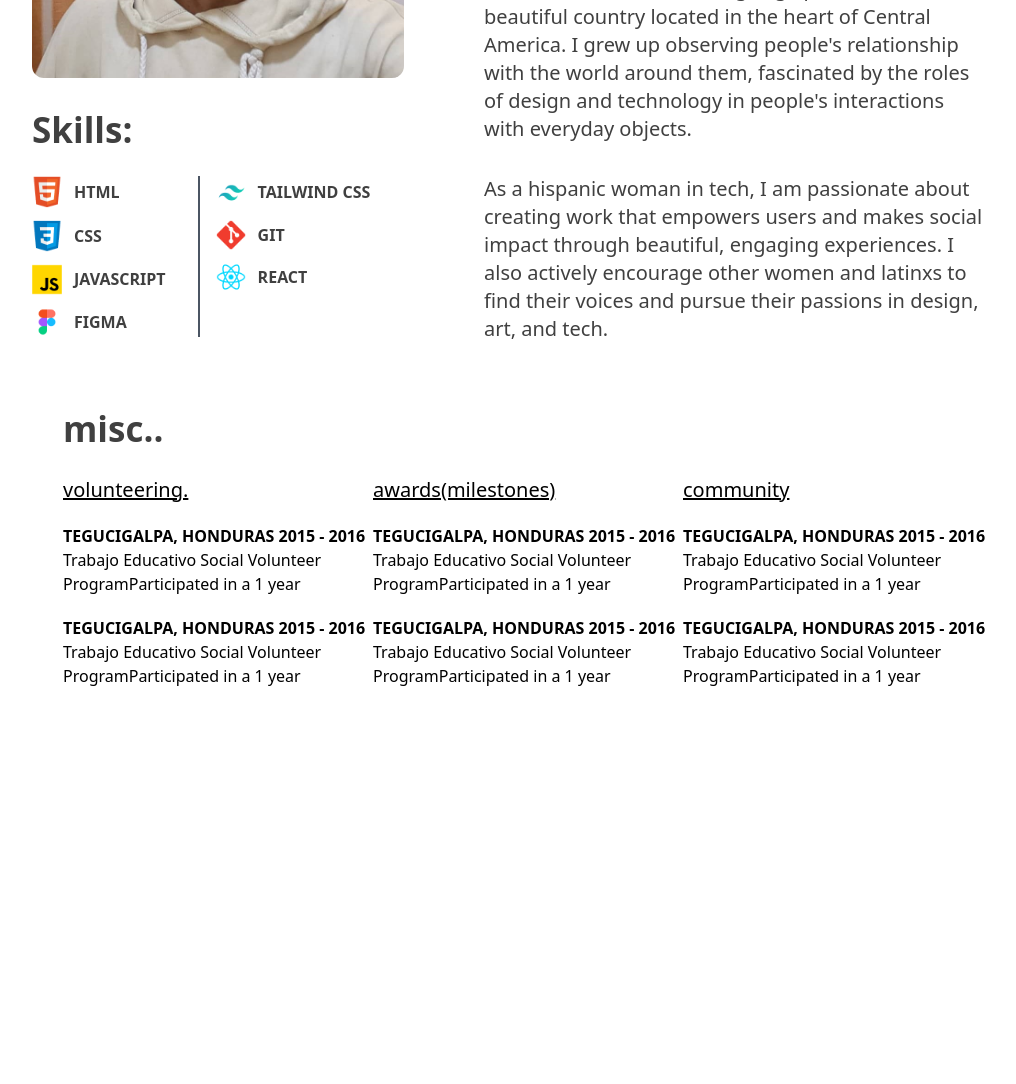
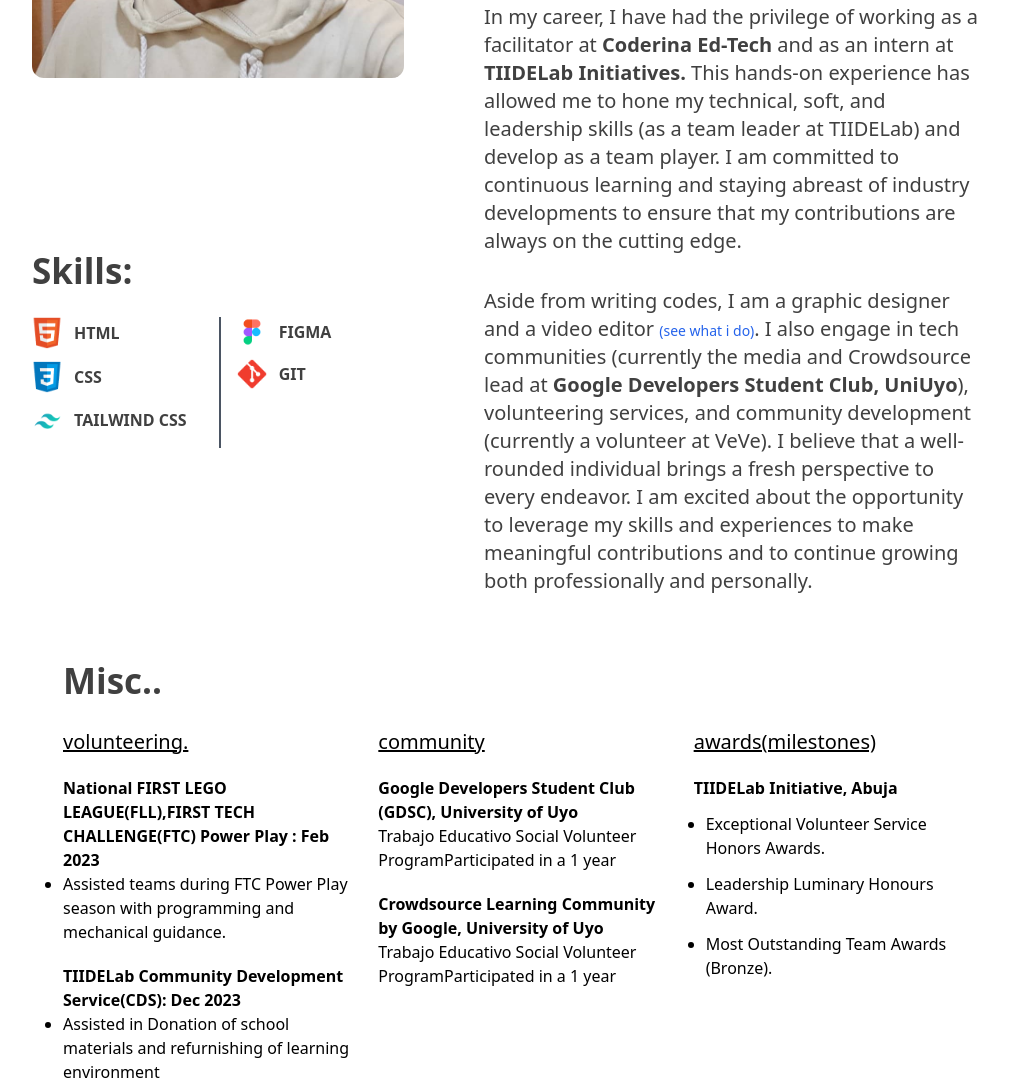
Before and after one commit to hellodivine/portfolio, a website: page html/about.html in a window 1280 px wide. Shown: the part 417-1501 px from the top of the page, without its empty margins (112-1128 px from the left). Before the commit the page ends 1105 px from the top, so only its background shows below. Drawn offline with Linux system fonts and the light colour scheme.

Commit message:
portfolio: currently working on the contents and finishing touches 1.0

```diff
--- a/html/about.html
+++ b/html/about.html
@@ -31,16 +31,17 @@
 
             <div class="text-neutral-700 text-lg sm:text-xl">
                 <p>
-                    I'm an Interaction Designer based in NYC, previously living in     the charming town of Savannah, GA. I recently graduated from the     Savannah College of Art and Design (SCAD).
+                    I'm a front-end developer proficient in <span class="font-semibold">HTML, CSS, and Tailwind CSS framework</span> and also skilled in <span class="font-semibold">UI/UX</span>. I am based in Uyo, Akwa Ibom, Nigeria. I am currently a student at the University of Uyo, with computer science as my major.
                 </p>
 
 
                 <p class="my-8">
-                    I was born and raised     in Tegucigalpa, Honduras, a beautiful country located in the     heart of Central America. I grew up observing people's     relationship with the world around them, fascinated by the roles     of design and technology in people's interactions with everyday     objects.
+                    In my career, I have had the privilege of working as a facilitator at <span class="font-semibold">Coderina Ed-Tech</span> and as an intern at <span class="font-semibold">TIIDELab Initiatives.</span> This hands-on experience has allowed me to hone my technical, soft, and leadership skills (as a team leader at TIIDELab) and develop as a team player. I am committed to continuous learning and staying abreast of industry developments to ensure that my contributions are always on the cutting edge.
+
                 </p>
 
                 <p>
-                        As a hispanic woman in tech, I am passionate about     creating work that empowers users and makes social impact through     beautiful, engaging experiences. I also actively encourage other     women and latinxs to find their voices and pursue their passions     in design, art, and tech.
+                    Aside from writing codes, I am a graphic designer and a video editor <span class="text-blue-600 hover:underline text-sm">(see what i do)</span>. I also engage in tech communities (currently the media and Crowdsource lead at <span class="font-semibold">Google Developers Student Club, UniUyo</span>), volunteering services, and community development (currently a volunteer at VeVe). I believe that a well-rounded individual brings a fresh perspective to every endeavor. I am excited about the opportunity to leverage my skills and experiences to make meaningful contributions and to continue growing both professionally and personally.
                 </p>
             </div>
 
@@ -69,27 +70,31 @@
                             CSS
                         </p>
                     </div>
-                    <div class="flex gap-3 mb-3">
-                        <img src="/asset/logo.png/JAVASCRIPT.png" alt="html" class="w-[30px]">
-                        <p class="my-auto font-semibold text-neutral-700">
-                            JAVASCRIPT
-                        </p>
-                    </div>
-                    <div class="flex gap-3">
-                        <img src="/asset/logo.png/FIGMA.png" alt="html" class="w-[30px]">
-                        <p class="my-auto font-semibold text-neutral-700">
-                            FIGMA
-                        </p>
-                    </div>
-                </div>
 
-                <div class="border-l-2 border-gray-600 pl-4">
                     <div class="flex gap-3 mb-3">
                         <img src="/asset/logo.png/TAILWIND CSS.png" alt="html" class="w-[30px]">
                         <p class="my-auto font-semibold text-neutral-700">
                             TAILWIND CSS
                         </p>
                     </div>
+
+                </div>
+
+                <div class="border-l-2 border-gray-600 pl-4">
+
+                    <div class="flex gap-3 mb-3">
+                        <img src="/asset/logo.png/FIGMA.png" alt="html" class="w-[30px]">
+                        <p class="my-auto font-semibold text-neutral-700">
+                            FIGMA
+                        </p>
+                    </div>
+
+                    <!-- <div class="flex gap-3 mb-3">
+                        <img src="/asset/logo.png/JAVASCRIPT.png" alt="html" class="w-[30px]">
+                        <p class="my-auto font-semibold text-neutral-700">
+                            JAVASCRIPT
+                        </p>
+                    </div> -->
 
                     <div class="flex gap-3 mb-3">
                         <img src="/asset/logo.png/GIT.png" alt="html" class="w-[30px]">
@@ -98,12 +103,12 @@
                         </p>
                     </div>
 
-                    <div class="flex gap-3">
+                    <!-- <div class="flex gap-3">
                         <img src="/asset/logo.png/REACT.png" alt="html" class="w-[30px]">
                         <p class="my-auto font-semibold text-neutral-700">
                             REACT
                         </p>
-                    </div>
+                    </div> -->
                 </div>
             </div>
 
@@ -113,62 +118,65 @@
 
 
         <div class="sm:col-span-2 flex-row mx-auto sm:w-[75%]">
-            <p class=" text-neutral-700 text-[35px] font-black py-5 mt-10 sm:text-left text-center">misc..</p>
+            <p class=" text-neutral-700 text-[35px] font-black py-5 mt-10 sm:text-left text-center">Misc..</p>
 
-            <div class="sm:flex">
+            <div class="sm:flex sm:justify-between space-x-4">
 
-                <div>
+                <div class="sm:flex-1 sm:w-[45%]">
                     <p class="text-xl underline mb-5">volunteering.</p>
 
                     <div class="mb-5">
-                        <p class="text-black text-base font-semibold ">TEGUCIGALPA, HONDURAS 2015 - 2016</p>
+                        <p class="text-black text-base font-semibold ">National FIRST LEGO LEAGUE(FLL),FIRST TECH CHALLENGE(FTC) Power Play : Feb 2023</p>
+
+                        <ul class="list-disc">
+                            <li>Assisted teams during FTC Power Play season with programming and mechanical guidance.</li>
+                        </ul>
+                    </div>
+
+                    <div>
+                        <p class="text-black text-base font-semibold">TIIDELab Community Development Service(CDS): Dec 2023</p>
+
+                        <ul class="list-disc">
+                            <li>Assisted in Donation of school materials and refurnishing of learning environment</li>
+                        </ul>
+                    </div>
+                </div>
+
+                <div class="sm:flex-1 sm:w-[45%]">
+                    <p class="text-xl underline mb-5">community</p>
+
+                    <div class="mb-5">
+                        <p class="text-black text-base font-semibold ">Google Developers Student Club (GDSC), University of Uyo</p>
 
                         <p>Trabajo Educativo Social Volunteer ProgramParticipated in a 1 year </p>
                     </div>
 
                     <div>
-                        <p class="text-black text-base font-semibold">TEGUCIGALPA, HONDURAS 2015 - 2016</p>
+                        <p  class="text-black text-base font-semibold ">Crowdsource Learning Community by Google, University of Uyo</p>
 
                         <p>Trabajo Educativo Social Volunteer ProgramParticipated in a 1 year </p>
                     </div>
                 </div>
 
-
-                <div class="text-right sm:text-left my-12 sm:my-0">
+                <div class="sm:flex-1 sm:w-[45%] text-right sm:text-left my-12 sm:my-0">
                     <p class="text-xl underline mb-5">awards(milestones)</p>
 
                     <div class="mb-5">
-                        <p class="text-black text-base font-semibold ">TEGUCIGALPA, HONDURAS 2015 - 2016</p>
+                        <p class="text-black text-base font-semibold ">TIIDELab Initiative, Abuja </p>
 
-                        <p>Trabajo Educativo Social Volunteer ProgramParticipated in a 1 year </p>
+                        <ul class="list-disc">
+                            <li class="m-3">Exceptional Volunteer Service Honors Awards.</li>
+                            <li class="m-3">Leadership Luminary Honours Award.</li>
+                            <li class="m-3">Most Outstanding Team Awards (Bronze).
+                            </li>
+                        </ul>
                     </div>
 
-                    <div>
-                        <p class="text-black text-base font-semibold ">TEGUCIGALPA, HONDURAS 2015 - 2016</p>
-
-                        <p>Trabajo Educativo Social Volunteer ProgramParticipated in a 1 year </p>
-                    </div>
                 </div>
 
-
-                <div>
-                    <p class="text-xl underline mb-5">community</p>
-
-                    <div class="mb-5">
-                        <p class="text-black text-base font-semibold ">TEGUCIGALPA, HONDURAS 2015 - 2016</p>
-
-                        <p>Trabajo Educativo Social Volunteer ProgramParticipated in a 1 year </p>
-                    </div>
-
-                    <div>
-                        <p  class="text-black text-base font-semibold ">TEGUCIGALPA, HONDURAS 2015 - 2016</p>
-
-                        <p>Trabajo Educativo Social Volunteer ProgramParticipated in a 1 year </p>
-                    </div>
-                </div>
             </div>
 
-            </div>
+        </div>
 
     </section>
 
```
Also changed, not shown: index.html (+3 -3 lines), output.css.
